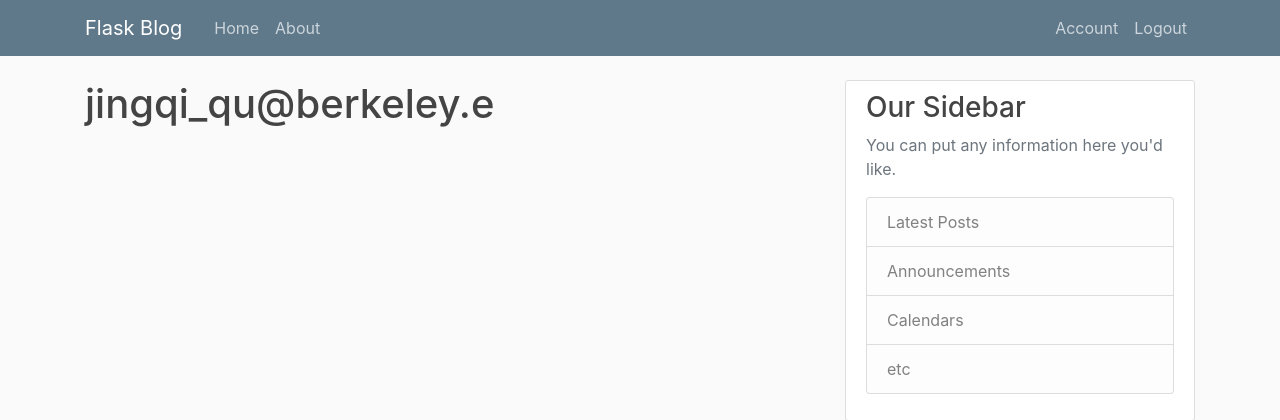
After one commit to JQ4386/Flask-Blog, a Flask app: page /account in a window 1280 px wide. The commit adds this page. Shown: the top 420 px of the page. Run offline with Flask 3, Linux system fonts and the light colour scheme; a user stored in the database is signed in; some libraries are stand-ins or nearby versions.

Commit message:
complete user authorization system

```diff
--- a/flaskblog/__init__.py
+++ b/flaskblog/__init__.py
@@ -9,6 +9,8 @@ app.config['SQLALCHEMY_DATABASE_URI'] = 'sqlite:///site.db'
 db = SQLAlchemy(app)
 bcrypt = Bcrypt(app)
 login_manager = LoginManager(app)
+login_manager.login_view = 'login' # set login route
+login_manager.login_message_category = 'danger' # bootstrap class for flash message
 
 # import below to avoid circular imports
 from flaskblog import routes
--- a/flaskblog/routes.py
+++ b/flaskblog/routes.py
@@ -1,9 +1,10 @@
-from flask import render_template, flash, redirect, url_for
+from flask import render_template, flash, redirect, url_for, request
 from flaskblog import app, db, bcrypt
 from flaskblog.forms import RegistrationForm, LoginForm
 from flaskblog.models import User, Post
+from flask_login import login_user, current_user, logout_user, login_required
 
-
+# dummy data
 posts = [
     {
         'author': 'John Doe',
@@ -19,19 +20,24 @@ posts = [
     }
 ]
 
+# routes - url paths for our app to navigate to different pages
 
+# home page
 @app.route('/')
 @app.route('/home')
 def home():
     return render_template('home.html', title='Home', posts=posts)
 
-
+# about page
 @app.route('/about')
 def about():
     return render_template('about.html', title='About')
 
 @app.route('/register', methods=['GET', 'POST'])
 def register():
+    # if user is logged in, redirect to home page
+    if current_user.is_authenticated:
+        return redirect(url_for('home'))
     form = RegistrationForm()
     if form.validate_on_submit():
         # hash password
@@ -47,11 +53,34 @@ def register():
 
 @app.route('/login', methods=['GET', 'POST'])
 def login():
+    # if user is logged in, redirect to home page
+    if current_user.is_authenticated:
+        return redirect(url_for('home'))
     form = LoginForm()
     if form.validate_on_submit():
-        if form.email.data == "admin@blog.com" and form.password.data == "password":
-            flash(f'You have been logged in!', 'success')
-            return redirect(url_for('home'))
+         # check if user exists
+        user = User.query.filter_by(email=form.email.data).first()
+
+        # if user exists and password matches
+        if user and bcrypt.check_password_hash(user.password, form.password.data):
+            # login user
+            login_user(user, remember=form.remember.data)
+            # redirect to page user was trying to access before login
+            next_page = request.args.get('next')
+            return redirect(next_page) if next_page else redirect(url_for('home'))
         else:
+            # flash unsuccessful login message
             flash(f'Login unsuccessful. Please check email and password.', 'danger')
     return render_template('login.html', title='Login', form=form)
+
+# logout route
+@app.route('/logout')
+def logout():
+    logout_user()
+    return redirect(url_for('home'))
+
+# account route
+@app.route('/account')
+@login_required
+def account():
+    return render_template('account.html', title='Account')
--- /dev/null
+++ b/flaskblog/templates/account.html
@@ -0,0 +1,4 @@
+{% extends 'layout.html' %}
+{% block content %}
+    <h1> {{ current_user.username }} </h1>
+{% endblock content %}
--- a/flaskblog/templates/layout.html
+++ b/flaskblog/templates/layout.html
@@ -3,12 +3,17 @@
   <head>
     <!-- Required meta tags -->
     <meta charset="utf-8">
-    <meta name="viewport" content="width=device-width, initial-scale=1, shrink-to-fit=no">
+    <meta name="viewport" content="width=device-width, initial-scale=1,
+      shrink-to-fit=no">
 
     <!-- Bootstrap CSS -->
-    <link rel="stylesheet" href="https://maxcdn.bootstrapcdn.com/bootstrap/4.0.0/css/bootstrap.min.css" integrity="sha384-Gn5384xqQ1aoWXA+058RXPxPg6fy4IWvTNh0E263XmFcJlSAwiGgFAW/dAiS6JXm" crossorigin="anonymous">
+    <link rel="stylesheet"
+      href="https://maxcdn.bootstrapcdn.com/bootstrap/4.0.0/css/bootstrap.min.css"
+      integrity="sha384-Gn5384xqQ1aoWXA+058RXPxPg6fy4IWvTNh0E263XmFcJlSAwiGgFAW/dAiS6JXm"
+      crossorigin="anonymous">
 
-    <link rel="stylesheet" type="text/css" href="{{ url_for('static', filename='main.css') }}">
+    <link rel="stylesheet" type="text/css" href="{{ url_for('static',
+      filename='main.css') }}">
 
     {% if title %}
     <title>Flask Blog - {{ title }}</title>
@@ -21,7 +26,9 @@
       <nav class="navbar navbar-expand-md navbar-dark bg-steel fixed-top">
         <div class="container">
           <a class="navbar-brand mr-4" href="/">Flask Blog</a>
-          <button class="navbar-toggler" type="button" data-toggle="collapse" data-target="#navbarToggle" aria-controls="navbarToggle" aria-expanded="false" aria-label="Toggle navigation">
+          <button class="navbar-toggler" type="button" data-toggle="collapse"
+            data-target="#navbarToggle" aria-controls="navbarToggle"
+            aria-expanded="false" aria-label="Toggle navigation">
             <span class="navbar-toggler-icon"></span>
           </button>
           <div class="collapse navbar-collapse" id="navbarToggle">
@@ -31,8 +38,13 @@
             </div>
             <!-- Navbar Right Side -->
             <div class="navbar-nav">
+              {% if current_user.is_authenticated %}
+              <a class="nav-item nav-link" href="{{ url_for('account') }}">Account</a>
+              <a class="nav-item nav-link" href="{{ url_for('logout') }}">Logout</a>
+              {% else %}
               <a class="nav-item nav-link" href="{{ url_for('login') }}">Login</a>
               <a class="nav-item nav-link" href="{{ url_for('register') }}">Register</a>
+              {% endif %}
             </div>
           </div>
         </div>
@@ -71,8 +83,16 @@
 
     <!-- Optional JavaScript -->
     <!-- jQuery first, then Popper.js, then Bootstrap JS -->
-    <script src="https://code.jquery.com/jquery-3.2.1.slim.min.js" integrity="sha384-KJ3o2DKtIkvYIK3UENzmM7KCkRr/rE9/Qpg6aAZGJwFDMVNA/GpGFF93hXpG5KkN" crossorigin="anonymous"></script>
-    <script src="https://cdnjs.cloudflare.com/ajax/libs/popper.js/1.12.9/umd/popper.min.js" integrity="sha384-ApNbgh9B+Y1QKtv3Rn7W3mgPxhU9K/ScQsAP7hUibX39j7fakFPskvXusvfa0b4Q" crossorigin="anonymous"></script>
-    <script src="https://maxcdn.bootstrapcdn.com/bootstrap/4.0.0/js/bootstrap.min.js" integrity="sha384-JZR6Spejh4U02d8jOt6vLEHfe/JQGiRRSQQxSfFWpi1MquVdAyjUar5+76PVCmYl" crossorigin="anonymous"></script>
+    <script src="https://code.jquery.com/jquery-3.2.1.slim.min.js"
+      integrity="sha384-KJ3o2DKtIkvYIK3UENzmM7KCkRr/rE9/Qpg6aAZGJwFDMVNA/GpGFF93hXpG5KkN"
+      crossorigin="anonymous"></script>
+    <script
+      src="https://cdnjs.cloudflare.com/ajax/libs/popper.js/1.12.9/umd/popper.min.js"
+      integrity="sha384-ApNbgh9B+Y1QKtv3Rn7W3mgPxhU9K/ScQsAP7hUibX39j7fakFPskvXusvfa0b4Q"
+      crossorigin="anonymous"></script>
+    <script
+      src="https://maxcdn.bootstrapcdn.com/bootstrap/4.0.0/js/bootstrap.min.js"
+      integrity="sha384-JZR6Spejh4U02d8jOt6vLEHfe/JQGiRRSQQxSfFWpi1MquVdAyjUar5+76PVCmYl"
+      crossorigin="anonymous"></script>
   </body>
 </html>
```
Also changed, not shown: flaskblog/models.py (+8 -2 lines). Lines whose indentation alone changed are shown as unchanged.
